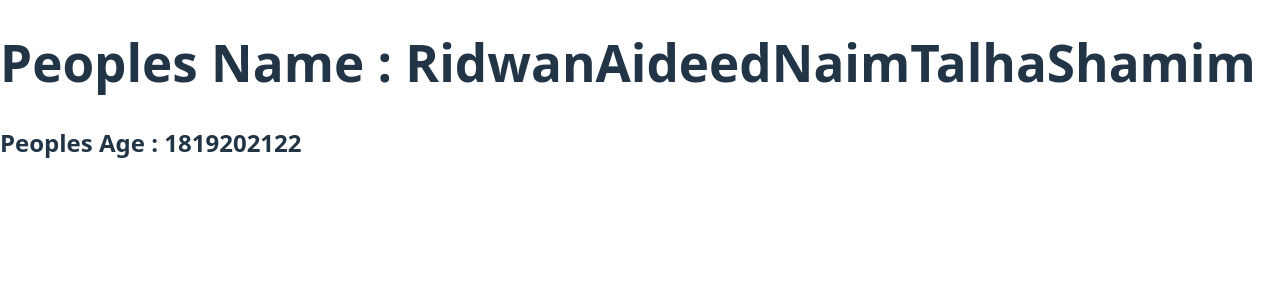
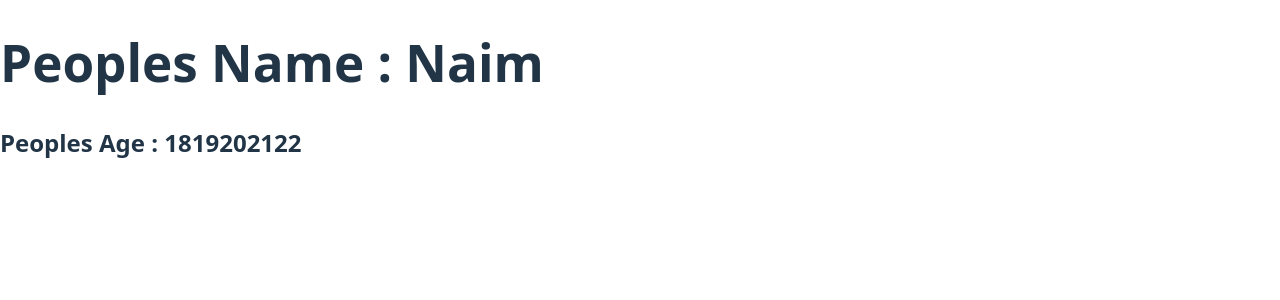
Before and after one commit to ridwanahmedxix/React-, a React (Vite) app in the folder Lesson/Lesson-2/: page / in a window 1280 px wide. Shown: the top 300 px of the page. Built offline with nearby package versions, Linux system fonts and the light colour scheme.

Commit message:
all update

```diff
--- a/Lesson/Lesson-2/src/components/Home/Home.jsx
+++ b/Lesson/Lesson-2/src/components/Home/Home.jsx
@@ -4,7 +4,7 @@ import "./Home.css";
 const Home = (props) => {
   return (
     <div>
-      <h1> Peoples Name : {props.peopleName} </h1>
+      <h1> Peoples Name : {props.peopleName[2]} </h1>
       <h2> Peoples Age : {props.peopleAge} </h2>
     </div>
   );
```
